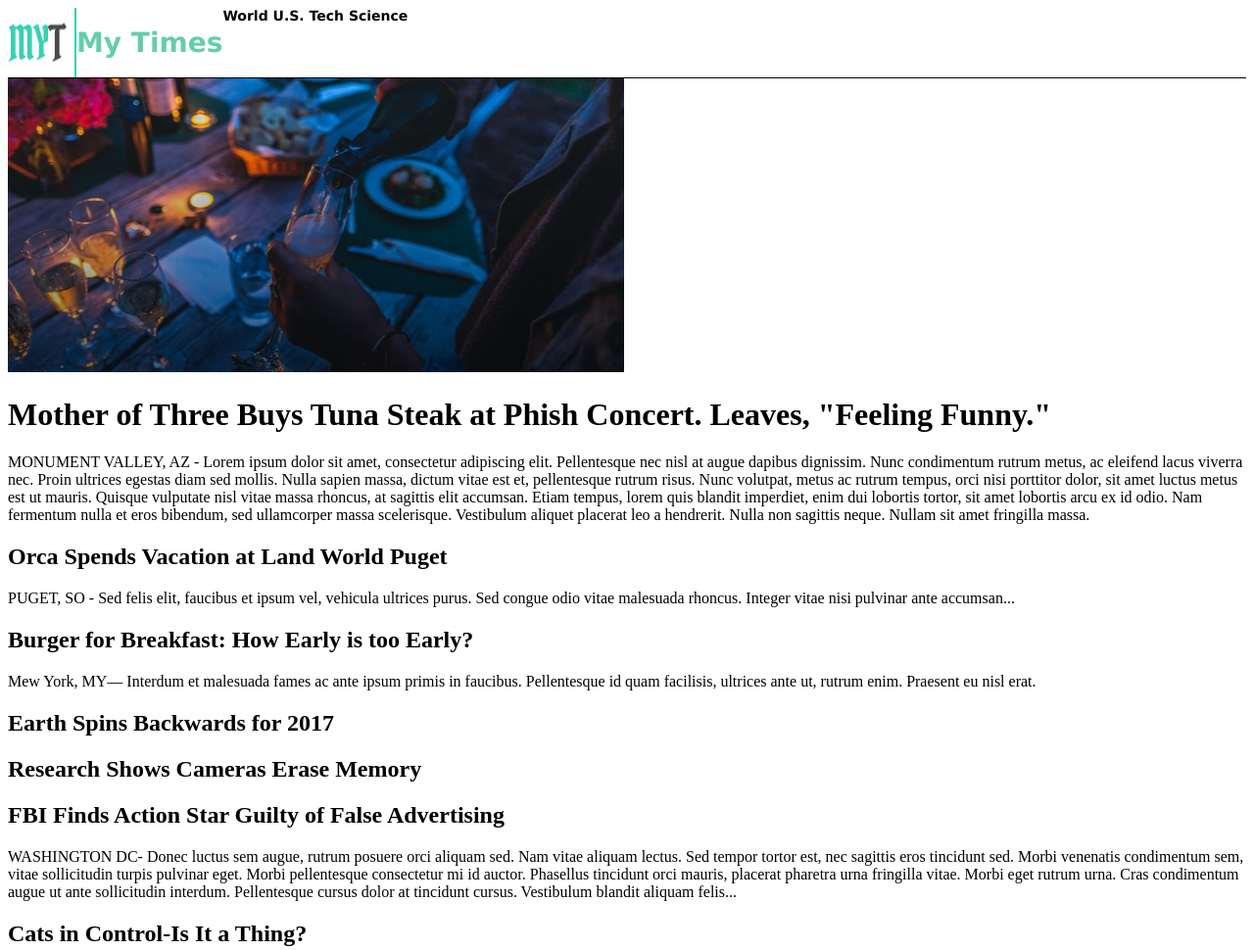
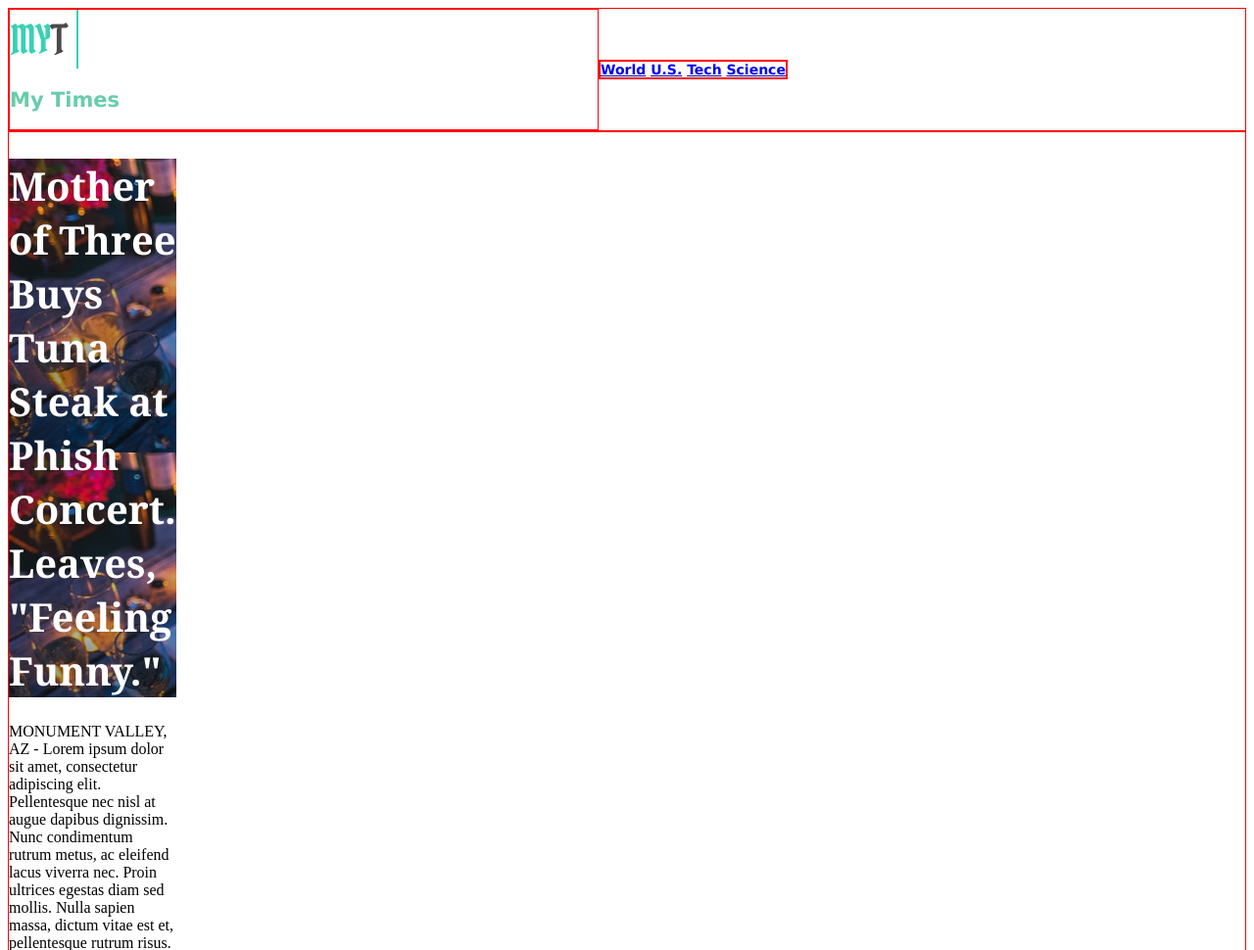
Before and after one commit to takuya-fujii/my-times, a plain HTML site: page index.html in a window 1280 px wide. Shown: the top 970 px of the page at 98% size. Drawn offline with Linux system fonts and the light colour scheme.

Commit message:
Add style to css to adjust size and spacing

```diff
--- a/index.html
+++ b/index.html
@@ -7,29 +7,30 @@
   </head>
 
   <body>
-    <header>
+    <!------------------------>
+    <!-- Header Starts Here -->
+    <div class="header">
+      <div class="header-title">
         <img src="./resources/images/img-myt-logo.jpg"/>
-      <h1 class="header-title">My Times</h1>
+        <h2>My Times</h2>
+      </div>
+
+      <div class="header-nav">
         <nav class="header-nav">
-        <span>World</span>
-        <span>U.S.</span>
-        <span>Tech</span>
-        <span>Science</span>
-        <!--
-        <ul>
-          <li><a href="#">World</a></li>
-          <li><a href="#">U.S.</a></li>
-          <li><a href="#">Tech</a></li>
-          <li><a href="#">Science</a></li>
-        </ul>
-      -->
+          <span><a href="#world">World</a></span>
+          <span><a href="#us">U.S.</a></span>
+          <span><a href="#tech">Tech</a></span>
+          <span><a href="#science">Science</a></span>
         </nav>
+      </div>
+    </div>
 
-    </header>
-    <content>
-      <div id="main-column">
-        <img src="./resources/images/img-story-main.png" />
-        <h1>Mother of Three Buys Tuna Steak at Phish Concert. Leaves, "Feeling Funny."</h1>
+    <!------------------------>
+    <!-- Content Starts Here-->
+    <div class="content">
+      <div class="main-column">
+        <div>
+          <h1 class="main-story">Mother of Three Buys Tuna Steak at Phish Concert. Leaves, "Feeling Funny."</h1>
           <p>
             <span>MONUMENT VALLEY, AZ</span> -
             Lorem ipsum dolor sit amet, consectetur adipiscing elit.
@@ -46,7 +47,9 @@
             Nullam sit amet fringilla massa.
           </p>
 
-        <h2>Orca Spends Vacation at Land World Puget</h2>
+        </div>
+
+        <h1>Orca Spends Vacation at Land World Puget</h1>
         <p>
           <span>PUGET, SO</span> -
           Sed felis elit, faucibus et ipsum vel, vehicula ultrices purus.
@@ -54,7 +57,7 @@
           Integer vitae nisi pulvinar ante accumsan...
         </p>
 
-        <h2>Burger for Breakfast: How Early is too Early?</h2>
+        <h1>Burger for Breakfast: How Early is too Early?</h1>
         <p>
           <span>Mew York, MY</span>—
           Interdum et malesuada fames ac ante ipsum primis in faucibus.
@@ -62,11 +65,11 @@
           Praesent eu nisl erat.
         </p>
 
-        <h2 class="picture-headlines">Earth Spins Backwards for 2017</h2>
-        <h2 class="picture-headlines">Research Shows Cameras Erase Memory</h2>
+        <h1 class="picture-headlines">Earth Spins Backwards for 2017</h1>
+        <h1 class="picture-headlines">Research Shows Cameras Erase Memory</h1>
       </div>
       <div id="sub-column">
-        <h2>FBI Finds Action Star Guilty of False Advertising</h2>
+        <h1>FBI Finds Action Star Guilty of False Advertising</h1>
         <p>
           <span>WASHINGTON DC</span>-
           Donec luctus sem augue, rutrum posuere orci aliquam sed.
@@ -81,7 +84,7 @@
           Vestibulum blandit aliquam felis...
         </p>
 
-        <h2 class="picture-headlines">Cats in Control-Is It a Thing?</h2>
+        <h1 class="picture-headlines">Cats in Control-Is It a Thing?</h1>
         <p>
           <span>BROOKLYN, NY</span>-
           In molestie nulla sodales sit amet.
@@ -93,8 +96,9 @@
       <div id="sidebar">
         <img src="./resources/images/img-news-bite.png" />
       </div>
-    </content>
-    <footer>
+    </div>
+    <!-- Footer Starts here -->
+    <div class="fotter">
       <h1 class="footer-title">My Times</h1>
       <nav class="footer-nav">
         <ul>
@@ -105,6 +109,6 @@
         </ul>
       </nav>
       <p>© 2016, My Times (A Division of Codecademy bite)</p>
-    </footer>
+    </div>
   </body>
 </html>
--- a/resources/css/style.css
+++ b/resources/css/style.css
@@ -1,26 +1,78 @@
-header {
+.header {
   font-family: Verdana;
   font-size: 14px;
   font-weight: bold;
 
   display: flex;
   border-bottom: 1px solid black;
+  border: 1px solid red;
+  align-items: center;
 }
 
-footer {
-  background-color:
+.header img {
+
+}
+
+.header-title {
+
+}
+.header-title {
+  color: MediumAquamarine;
+  width: 600px;
+    border: 1px solid red;
+}
+
+.header-nav {
+    border: 1px solid red;
 }
 
 .header-nav span {
   display: inline-block;
 }
-/*
-.header-nav li {
-  display: inline;
-}*/
 
-h1.header-title {
-  color: MediumAquamarine;
+
+.content {
+  display: flex;
+  align-items: flex-end;
+
+  border: 1px solid red;
+}
+.content h1 {
+  font-family: Georgia;
+  font-size: 17px;
+  color: black;
+}
+.content h1.picture-headlines {
+  font-family: Georgia;
+  font-weight: bold;
+  font-size: 30px;
+  color: white;
+}
+.content h1.main-story {
+  font-family: Georgia;
+  font-weight: bold;
+  font-size: 40px;
+  color: white;
+
+  background-image: url("../images/img-story-main.png");
+}
+.main-column {
+  width: 630px;
+  align-items: flex-start;
+}
+.sub-column {
+  width: 300px;
+  align-items: flex-start;
+}
+.sidebar {
+  width: 240px;
+  align-items: flex-start;
+}
+
+
+.footer {
+  background-color:
+    border: 1px solid red;
 }
 
 h1.footer-title {
```
Lines whose indentation alone changed are shown as unchanged.
